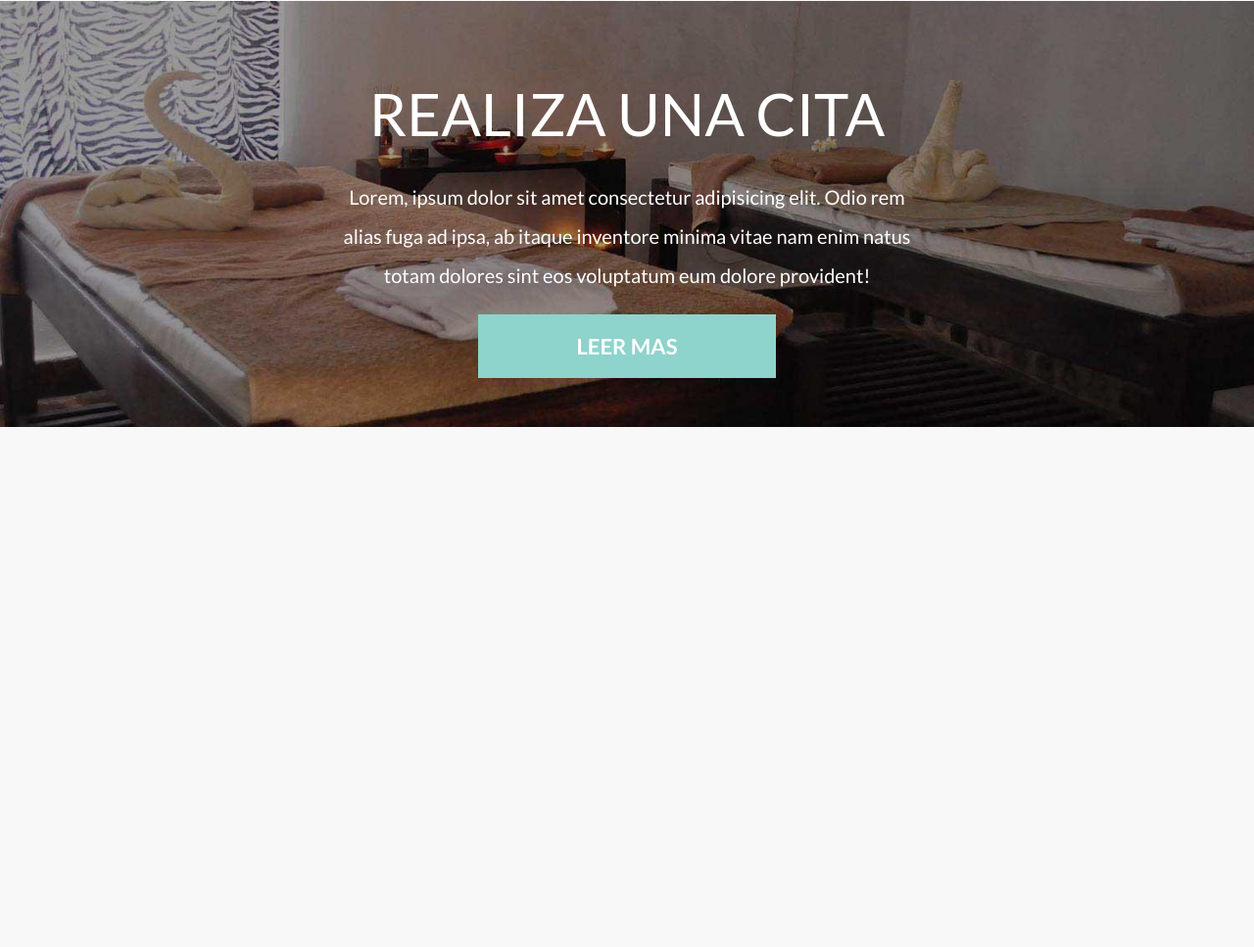
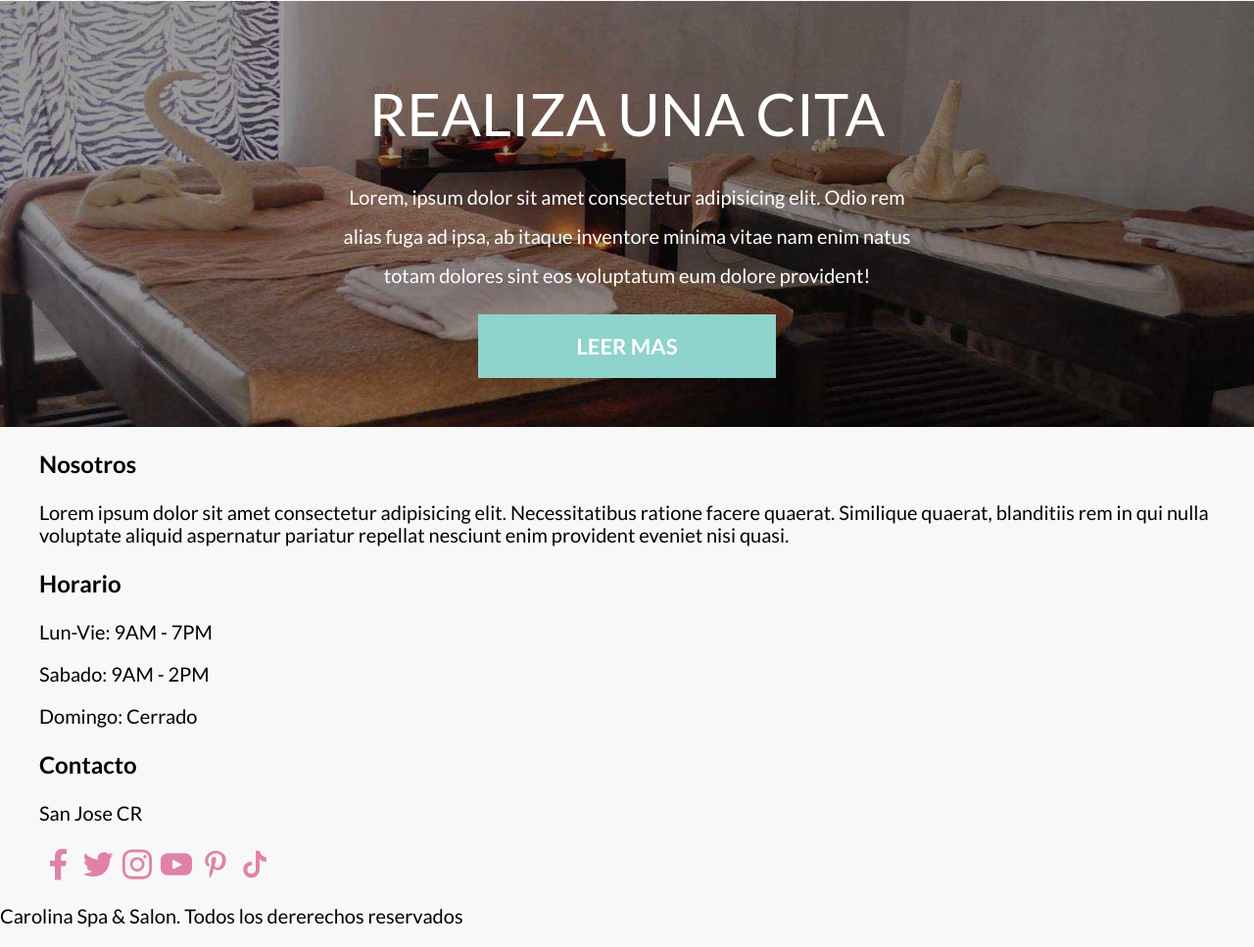
Before and after one commit to Geinersb/SPA-Web, a website: page index.html in a window 1280 px wide. Shown: the part 3518-4485 px from the top of the page at 98% size. Before the commit the page ends 3954 px from the top, so only its background shows below. Drawn offline with Linux system fonts and the light colour scheme; a web font is replaced by a local one.

Commit message:
se inicia el footer

```diff
--- a/index.html
+++ b/index.html
@@ -156,7 +156,7 @@
                         <tr class="tabla__tr">
                             <td class="tabla__td">Sabado</td>
                             <td class="tabla__td">09:00</td>
-                            <td class="tabla__td">19:00</td>
+                            <td class="tabla__td">14:00</td>
                         </tr>
                         <tr class="tabla__tr">
                             <td class="tabla__td">Domingo</td>
@@ -226,6 +226,8 @@
         </div>
     </main>
 
+    <!-- SECCION CITA -->
+
     <section class="cita">
         <h2 class="cita__heading">Realiza una cita</h2>
         <p class="cita__texto">Lorem, ipsum dolor sit amet consectetur adipisicing elit. Odio rem alias fuga ad ipsa, ab itaque inventore minima vitae nam enim natus totam dolores sint eos voluptatum eum dolore provident!</p>
@@ -234,8 +236,56 @@
     </section>
 
 
+<!-- SECCION FOOTER -->
+<footer class="footer">
+    <div class="footer__grid contenedor">
 
+        <div class="footer__widget">
+            <h3 class="footer__heading">Nosotros</h3>
+            <p class="footer__texto">Lorem ipsum dolor sit amet consectetur adipisicing elit. Necessitatibus ratione facere quaerat. Similique quaerat, blanditiis rem in qui nulla voluptate aliquid aspernatur pariatur repellat nesciunt enim provident eveniet nisi quasi.</p>
+        </div>
 
+        <div class="footer__widget">
+            <h3 class="footer__heading">Horario</h3>
+            <p class="footer__texto">Lun-Vie: 9AM - 7PM</p>
+            <p class="footer__texto">Sabado: 9AM - 2PM</p>
+            <p class="footer__texto">Domingo: Cerrado</p>
+        </div>
+
+        <div class="footer__widget">
+            <h3 class="footer__heading">Contacto</h3>
+            <p class="footer__texto">San Jose CR</p>
+
+            <nav class="sociales">
+                <a class="sociales__enlace" href="https://facebook.com">
+                    <span class="sociales__accesible">Facebook</span>
+                </a>
+
+                <a class="sociales__enlace" href="https://twitter.com">
+                    <span class="sociales__accesible">Twitter</span>
+                </a>
+
+                <a class="sociales__enlace" href="https://instagram.com">
+                    <span class="sociales__accesible">Instagram</span>
+                </a>
+
+                <a class="sociales__enlace" href="https://youtube.com">
+                    <span class="sociales__accesible">Youtube</span>
+                </a>
+
+                <a class="sociales__enlace" href="https://pinterest.com">
+                    <span class="sociales__accesible">Pinterest</span>
+                </a>
+
+                <a class="sociales__enlace" href="https://tiktok.com">
+                    <span class="sociales__accesible">Tiktok</span>
+                </a>
+            </nav>
+        </div>
+    </div>
+
+    <P class="footer__copyright">Carolina Spa & Salon. Todos los dererechos reservados</P>
+</footer>
 
 </body>
 
```
